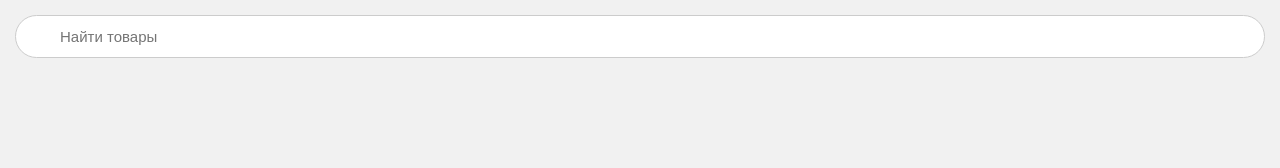
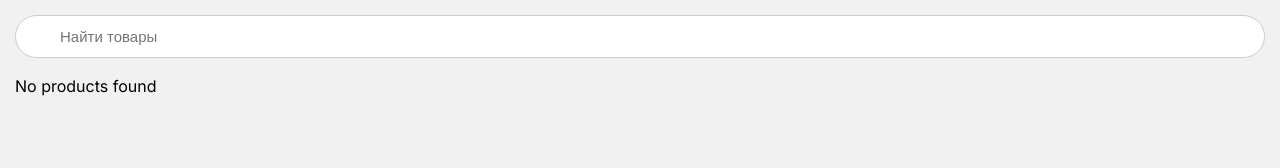
Before and after one commit to Sanyo4ek952/noxer-test, a React (Vite) app: page /like in a window 1280 px wide. Shown: the top 168 px of the page. Built offline with nearby package versions, Linux system fonts and the light colour scheme.

Commit message:
feat:No products found

```diff
--- a/src/features/Products/Products.tsx
+++ b/src/features/Products/Products.tsx
@@ -74,7 +74,7 @@ export const Products = () => {
         <SimpleSlider items={allCategories || []} />
       </div>
 
-      <ProductsItems loading={loading} filteredProducts={filteredProducts} />
+      <ProductsItems loading={loading} products={filteredProducts} />
       {pagination && (
         <Pagination
           currentPage={page}
--- a/src/features/Products/ProductsItems/ProductsItems.tsx
+++ b/src/features/Products/ProductsItems/ProductsItems.tsx
@@ -4,18 +4,22 @@ import type { Product } from "../../../type/type.ts";
 
 interface Props {
   loading?: boolean;
-  filteredProducts: Product[];
+  products: Product[];
 }
-export const ProductsItems = ({ loading, filteredProducts }: Props) => {
+export const ProductsItems = ({ loading, products }: Props) => {
   return (
     <div className="products">
       {loading ? (
         <div>Loading...</div>
       ) : (
         <div className="products-items">
-          {filteredProducts.map((product) => (
-            <ProductItem key={product.Product_ID} product={product} />
-          ))}
+          {products.length > 0 ? (
+            products.map((product) => (
+              <ProductItem key={product.Product_ID} product={product} />
+            ))
+          ) : (
+            <div>No products found</div>
+          )}
         </div>
       )}
     </div>
--- a/src/pages/LikePage/LikePage.tsx
+++ b/src/pages/LikePage/LikePage.tsx
@@ -29,7 +29,7 @@ export const LikePage = () => {
         search={search}
         onSelected={(term) => setSearch(term)}
       />
-      <ProductsItems filteredProducts={filteredProducts} />
+      <ProductsItems products={filteredProducts} />
     </div>
   );
 };
```
